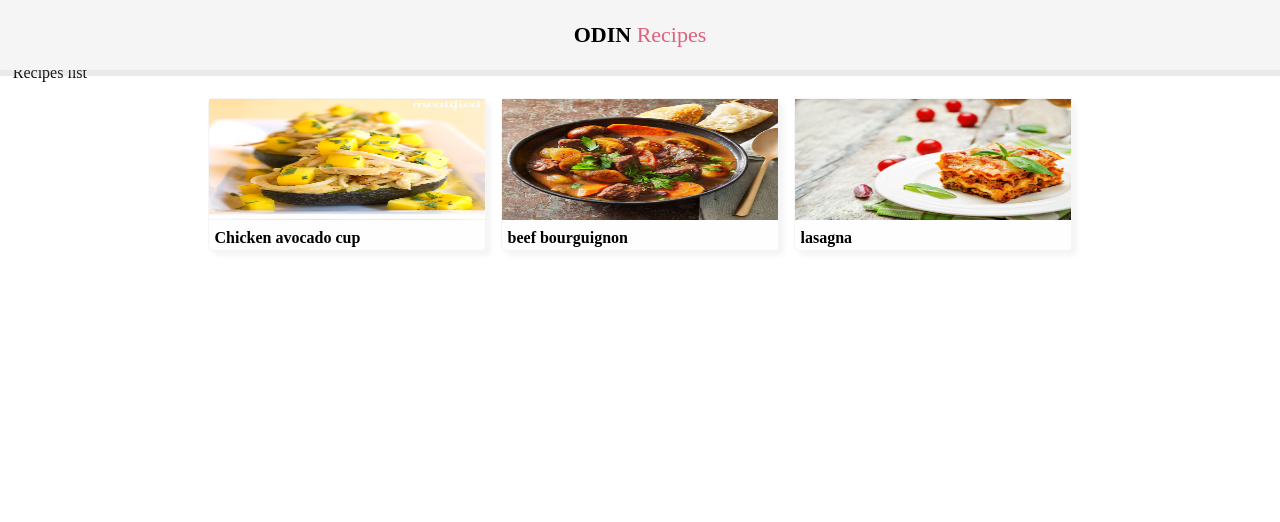
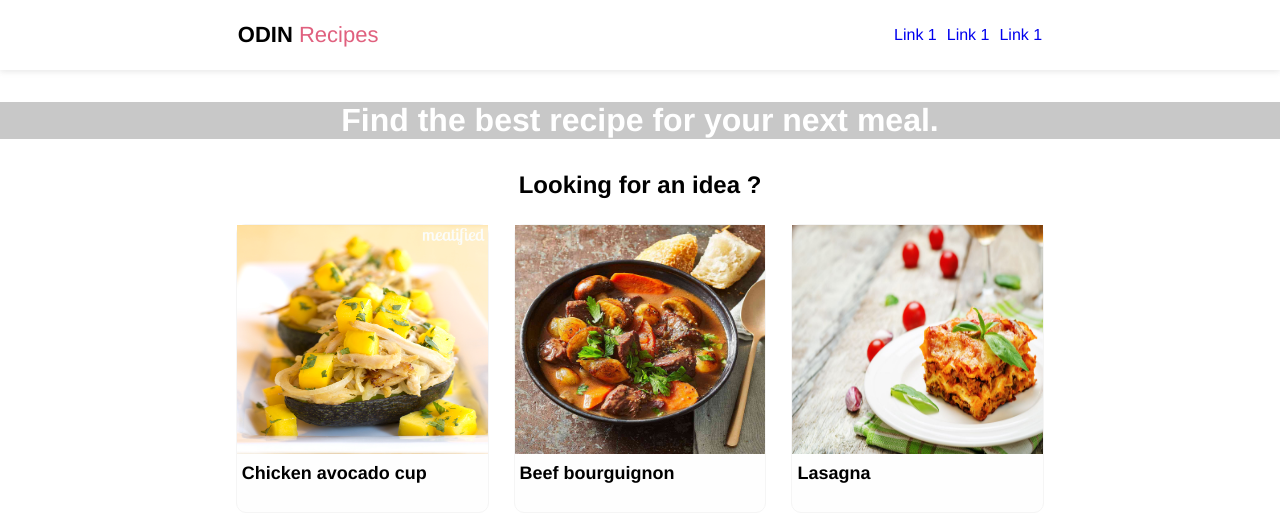
Before and after one commit to Raaynbo/Recipe, a plain HTML site: page index.html in a window 1280 px wide. Drawn offline with Linux system fonts and the light colour scheme.

Commit message:
html rework for the recipe page detail + css adjustment tring to replicate a flat design

```diff
--- a/index.html
+++ b/index.html
@@ -9,10 +9,17 @@
 	<body>
 		<header>
 			<p id="nav_title"><strong>ODIN</strong> Recipes</p>
+			<ul class="nav_link_list">
+				<li><a href="#"> Link 1 </a></li>
+				<li><a href="#"> Link 1 </a></li>
+				<li><a href="#"> Link 1 </a></li>
+			</ul>
 		</header>
+		<p class="catch_text">Find the best recipe for your next meal.</p>
 		<main>
-			<p>Recipes list</p>
 			<div class="box_container">
+			<div class="container_title">Looking for an idea ?</div>
+				<div class="card_container">
 					<div class="card">
 						<a href="recipe/chickenavocado.html">
 						<img src="static/img/chickenavocado.jpg" alt="chicken avocado cup">
@@ -25,7 +32,7 @@
 						<a href="recipe/beefbourguignon.html">
 						<img src="static/img/beef.jpg" alt="beef bourguignon">
 						<div class="card_title">
-						beef bourguignon
+							Beef bourguignon
 						</div>
 						</a>
 					</div>
@@ -33,9 +40,10 @@
 						<a href="recipe/lasagna.html">
 						<img src="static/img/lasagne.jpg" alt="lasagna">
 						<div class="card_title">
-						lasagna
+							Lasagna
 						</div>
 						</a>
+					</div>
 				</div>
 			</div>
 		</main>
--- a/static/css/style.css
+++ b/static/css/style.css
@@ -1,19 +1,29 @@
 :root{
 	--background: #f5f5f5;
+	--dark:#25252540;
 	--first: #e0607e;
+}
+
 body  {
 	margin: 0px;
+	padding:0;
+	font-family:Helvetica, sans-serif;
 	height:100%;
 }
 
 header {
-	width: 100vw;
-	background-color:var(--background);
-	box-shadow: 0px 6px #9b9b9b36;
-	position:fixed;
-	top:0;
-	margin-bottom:10%;
+	width: 100%;
+	box-shadow: 0px 0.125rem 0.325rem #9b9b9b36;
+	display:flex;
+	justify-content:space-around;
+	align-items:center;
 }
+
+.nav_link_list{
+	list-style:none;
+	display:flex;
+	gap:10px;
+	}
 
 header p{
 	color:var(--first);
@@ -30,9 +40,7 @@ header strong{
 }
 
 main {
-	margin-top:8vh;
 	padding: 0% 1% 0 1%;
-	height:90vh;
 }
 
 a {
@@ -41,19 +49,38 @@ a {
 
 .box_container {
 	display:flex;
-	height:70%;
+	flex-direction:column;
+	height:90%;
 	justify-content:center;
-	gap:15px;
+	gap:25px;
+}
+
+.catch_text{
+	color:white;
+	font-weight:bold;
+	font-size:32px;
+	background-color: var(--dark);
+	width:100%;
+	text-align:center;
+}
+
+.container_title {
+	font-size:24px;
+	font-weight:bold ;
+	text-align:center;
+	}
+
+.card_container{
+	display:flex;
+	flex-direction:row;
+	gap:25px;
+	justify-content:center;
 }
 
 .card {
-	width:22%;
-	max-width:300px;
-	height:30%;
-	max-height:400px;
-	box-shadow:5px 5px 5px var(--background);
+	width:20%;
 	background-color:#f5f5f523;
-	border-radius: 5px;
+	border-radius: 10px;
 	border: 1px solid var(--background);
 }
 
@@ -61,9 +88,12 @@ a {
 	padding:2%;
 	font-weight:700;
 		color:black;
+		font-size:18px;
 	}
 
 .card img{
 	width:100%;
+	max-width:100%;
 	height:80%;
+	max-height:100%;
 }
```
Also changed, not shown: recipe/beefbourguignon.html (+15 -2 lines), recipe/chickenavocado.html (+15 -2 lines), recipe/lasagna.html (+15 -2 lines). Lines whose indentation alone changed are shown as unchanged.
